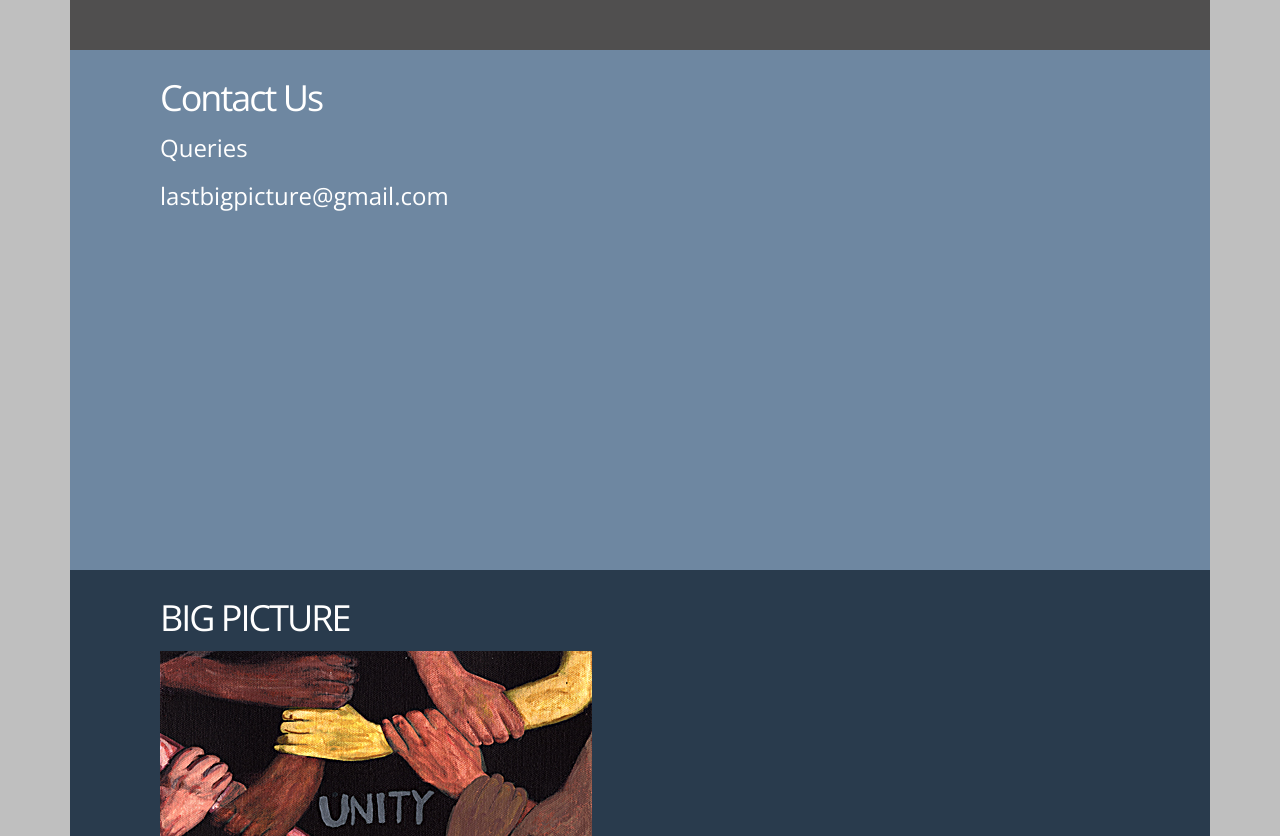
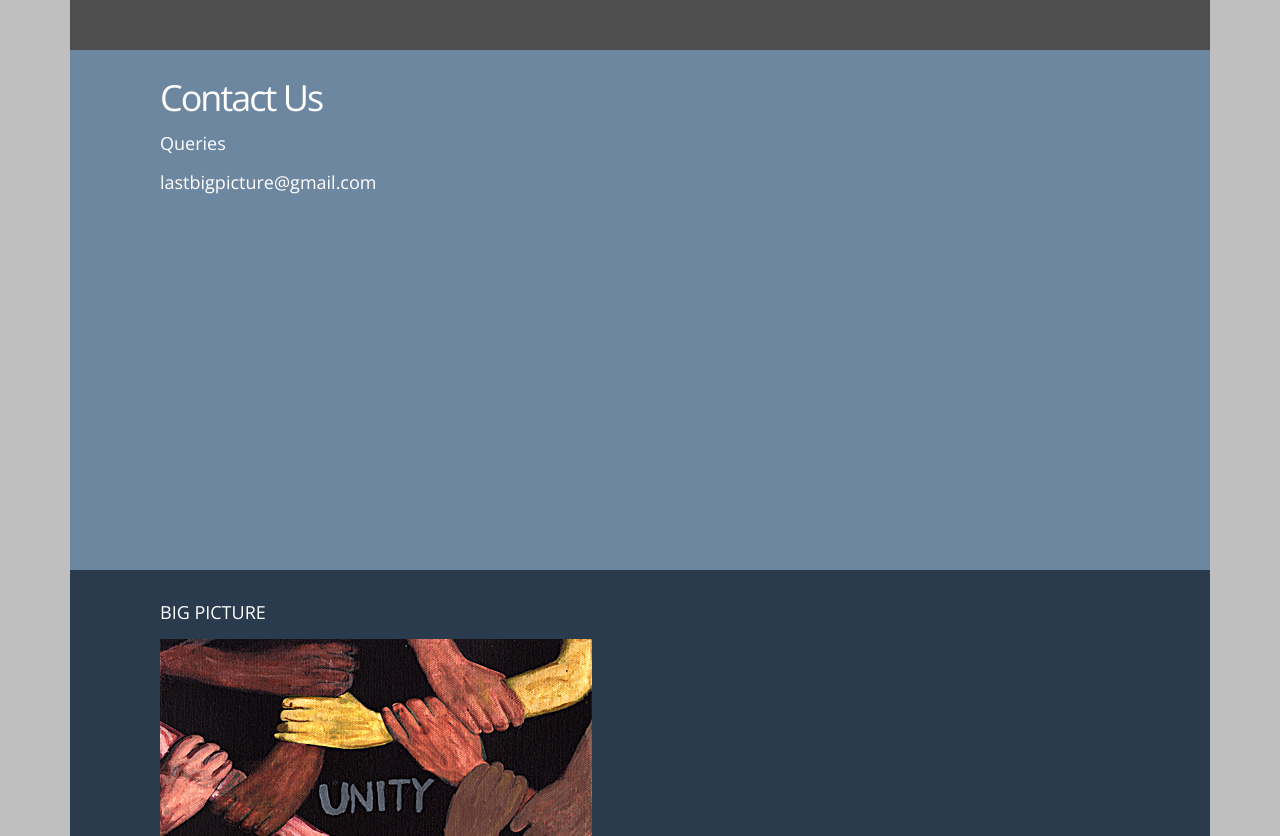
Before and after one commit to thebigpicture/thebigpicture.github.io, a plain HTML site: page index.html in a window 1280 px wide. Shown: the part 2160-2996 px from the top of the page. Drawn offline with nearby package versions, Linux system fonts and the light colour scheme; a script that the page names is missing.

Commit message:
h1 tags not configured..used p tags

```diff
--- a/index.html
+++ b/index.html
@@ -91,7 +91,7 @@ $(document).ready( function() {
 
 			<h1>Suscpicious</h1>
 
-			<h2 > Well if you are bit suspicious what this is all about . JUST chill. We are just preparing for launch of a startup and making it more presentable. </h2>
+			<p > Well if you are bit suspicious what this is all about . JUST chill. We are just preparing for launch of a startup and making it more presentable. </p>
 
 		</div>
 
@@ -111,8 +111,8 @@ $(document).ready( function() {
 		<div class="inner">
 
 			<h1>Contact Us</h1>
-			<h2>Queries</h2>
-			<h2> lastbigpicture@gmail.com</h2>
+			<p>Queries</p>
+			<p> lastbigpicture@gmail.com</p>
 
 		</div>
 
@@ -121,7 +121,7 @@ $(document).ready( function() {
 	<div class="section s5">
 		<div class="inner">
 
-		<h1>BIG PICTURE</h1>
+		<p>BIG PICTURE</p>
 		<img src='./images/united_we_stand.jpg'></img>
 		<img src='./images/solidarity-united-we-stand-divided-we-fall-we-the-people.jpg'> </img>
 
```
